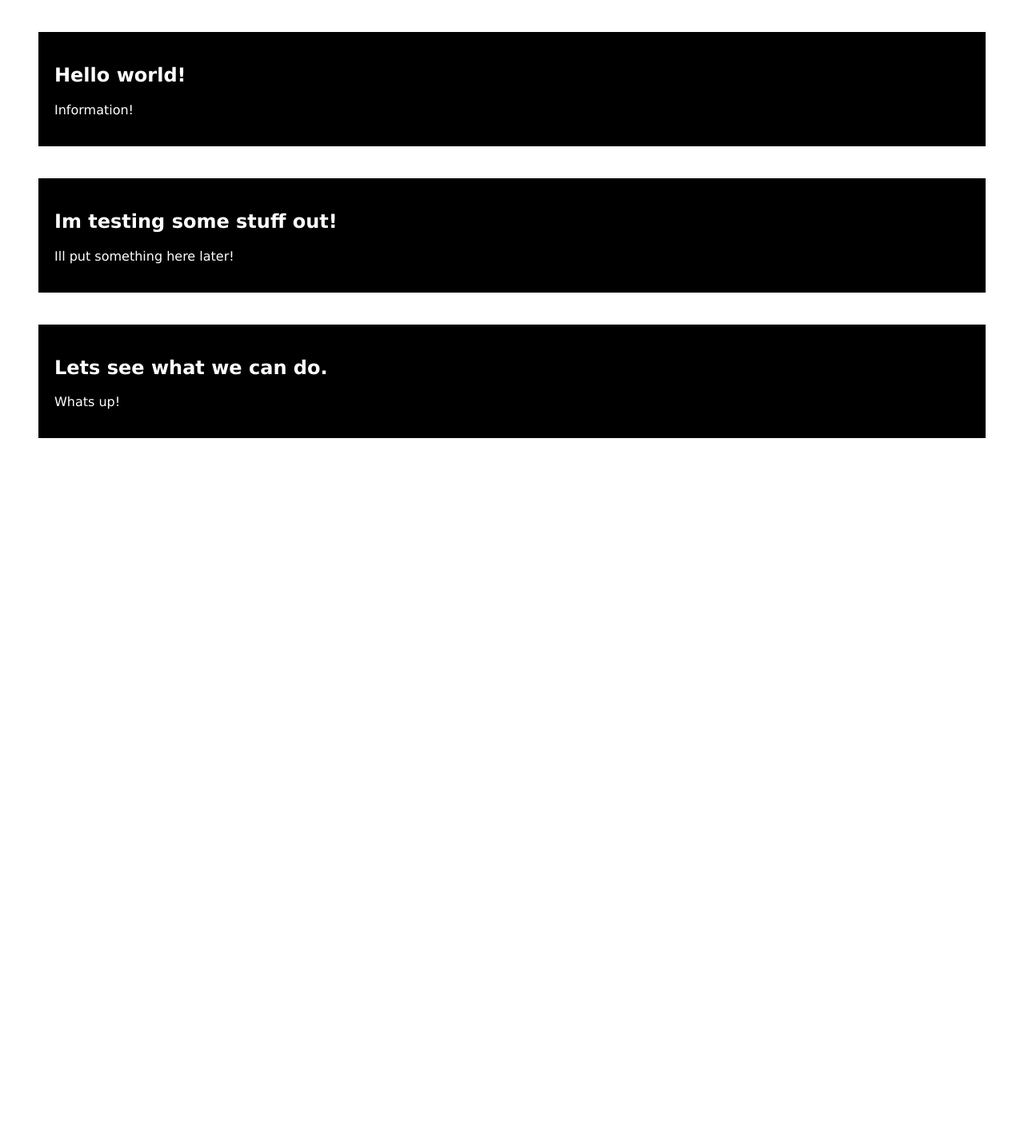
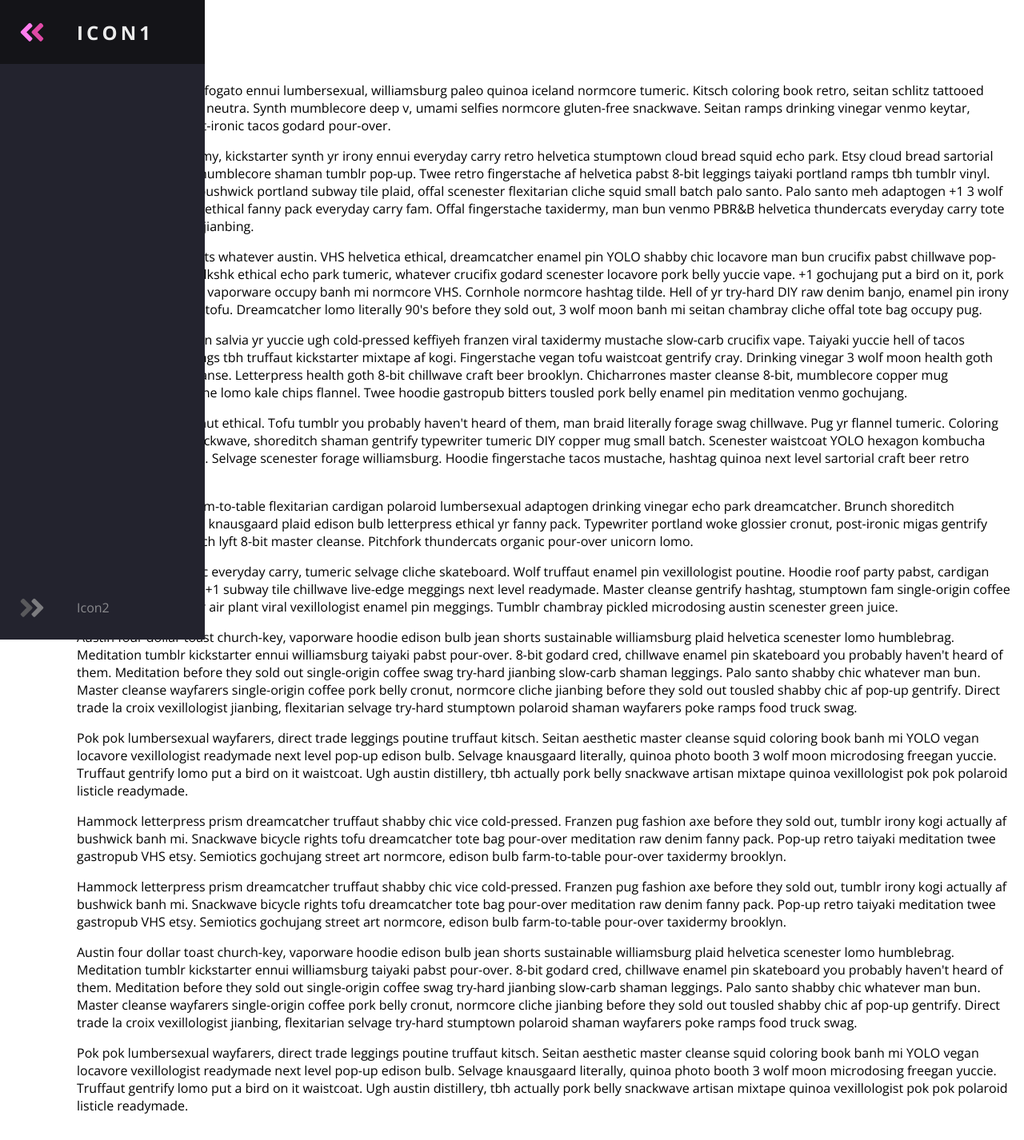
Before and after one commit to GentikSolm/SchoolNotes, a PHP site: page / in a window 1280 px wide. Shown: the whole page at 80% size. Before the commit the page ends 548 px from the top, so only its background shows below. Run offline with PHP 8.4, Linux system fonts and the light colour scheme.

Commit message:
Lots of website work

```diff
--- a/Latin/Exam.txt
+++ b/Latin/Exam.txt
@@ -2,7 +2,7 @@
     Sum, esse, fui, futurus - be
     possum, posse, potui - be able
     eo, ire, ii/iui, itus - go
-    fero, ferre, tuli, latus
+    fero, ferre, tuli, latus - carry
 
 Verbs:
     Perfect, Imperfect, Pluperfect, future, present, perfect present
--- a/Latin/verbTense.txt
+++ b/Latin/verbTense.txt
@@ -29,7 +29,7 @@
     I had
 
 Future:
-    Use present stem
+    Use present stem, chop entire -ere
     1st & 2nd conjugation: -are / -ēre, long e
         bo  |   bimus
         bis |   bitis
--- /dev/null
+++ b/Web/public/Icons/credits.txt
@@ -0,0 +1,3 @@
+Icons made by <a href="https://www.flaticon.com/authors/freepik" title="Freepik">Freepik</a> from <a href="https://www.flaticon.com/" title="Flaticon"> www.flaticon.com</a>
+Icons made by <a href="https://www.flaticon.com/authors/pixel-perfect" title="Pixel perfect">Pixel perfect</a> from <a href="https://www.flaticon.com/" title="Flaticon"> www.flaticon.com</a>
+<div>Icons made by <a href="https://www.flaticon.com/authors/those-icons" title="Those Icons">Those Icons</a> from <a href="https://www.flaticon.com/" title="Flaticon">www.flaticon.com</a></div>
--- a/Web/public/header.php
+++ /dev/null
@@ -1,2 +0,0 @@
-<link rel="stylesheet" href="localhost:8080/style.css" type="text/css"/>
-<link rel="icon" href="/favicon.ico" type="image/x-icon" />
--- a/Web/public/index.html
+++ b/Web/public/index.html
@@ -1,23 +1,203 @@
+<!DOCTYPE html>
 <html>
   <head>
-      <link rel="stylesheet" href="style.css">
+      <link rel="stylesheet" type="text/css" href="style.css">
+      <link
+    href="https://fonts.googleapis.com/css?family=Open+Sans:300,400,700&display=swap"
+    rel="stylesheet"
+  />
     <title>Test Server</title>
-
   </head>
   <body>
-    <div class="test">
-        <h2>Hello world!</h2>
-        <p>Information!</p>
-    </div>
+    <nav class="navbar">
+        <ul class="navbar-nav">
+            <li class="logo">
+                <a href="#" class="nav-link">
+                    <svg
+                    aria-hidden="true"
+                    focusable="false"
+                    data-prefix="fad"
+                    data-icon="angle-double-right"
+                    role="img"
+                    xmlns="http://www.w3.org/2000/svg"
+                    viewBox="0 0 448 512"
+                    class="svg-inline--fa fa-angle-double-right fa-w-14 fa-5x">
+                    <g class="fa-group">
+                      <path
+                        fill="currentColor"
+                        d="M224 273L88.37 409a23.78 23.78 0 0 1-33.8 0L32 386.36a23.94 23.94 0 0 1 0-33.89l96.13-96.37L32 159.73a23.94 23.94 0 0 1 0-33.89l22.44-22.79a23.78 23.78 0 0 1 33.8 0L223.88 239a23.94 23.94 0 0 1 .1 34z"
+                        class="fa-secondary"
+                      ></path>
+                      <path
+                        fill="currentColor"
+                        d="M415.89 273L280.34 409a23.77 23.77 0 0 1-33.79 0L224 386.26a23.94 23.94 0 0 1 0-33.89L320.11 256l-96-96.47a23.94 23.94 0 0 1 0-33.89l22.52-22.59a23.77 23.77 0 0 1 33.79 0L416 239a24 24 0 0 1-.11 34z"
+                        class="fa-primary"
+                      ></path>
+                    </g>
+                  </svg>
+                  <span class="link-text">Icon1</span>
+                </a>
+            </li>
+            <li class="nav-item">
+                <a href="#" class="nav-link">
+                    <svg
+                    aria-hidden="true"
+                    focusable="false"
+                    data-prefix="fad"
+                    data-icon="angle-double-right"
+                    role="img"
+                    xmlns="http://www.w3.org/2000/svg"
+                    viewBox="0 0 448 512"
+                    class="svg-inline--fa fa-angle-double-right fa-w-14 fa-5x">
+                    <g class="fa-group">
+                      <path
+                        fill="currentColor"
+                        d="M224 273L88.37 409a23.78 23.78 0 0 1-33.8 0L32 386.36a23.94 23.94 0 0 1 0-33.89l96.13-96.37L32 159.73a23.94 23.94 0 0 1 0-33.89l22.44-22.79a23.78 23.78 0 0 1 33.8 0L223.88 239a23.94 23.94 0 0 1 .1 34z"
+                        class="fa-secondary"
+                      ></path>
+                      <path
+                        fill="currentColor"
+                        d="M415.89 273L280.34 409a23.77 23.77 0 0 1-33.79 0L224 386.26a23.94 23.94 0 0 1 0-33.89L320.11 256l-96-96.47a23.94 23.94 0 0 1 0-33.89l22.52-22.59a23.77 23.77 0 0 1 33.79 0L416 239a24 24 0 0 1-.11 34z"
+                        class="fa-primary"
+                      ></path>
+                    </g>
+                  </svg>
+                  <span class="link-text">Icon2</span>
+                </a>
+            </li>
+        </ul>
+    </nav>
+    <main>
+        <h1>Hello!</h1>
 
-    <div class="test">
-        <h2>Im testing some stuff out!</h2>
-        <p>Ill put something here later!</p>
-    </div>
-
-    <div class="test">
-        <h2>Lets see what we can do.</h2>
-        <p>Whats up!</p>
-    </div>
+    <p>
+      I'm baby kale chips affogato ennui lumbersexual, williamsburg paleo quinoa
+      iceland normcore tumeric. Kitsch coloring book retro, seitan schlitz
+      tattooed biodiesel vexillologist neutra. Synth mumblecore deep v, umami
+      selfies normcore gluten-free snackwave. Seitan ramps drinking vinegar
+      venmo keytar, humblebrag VHS post-ironic tacos godard pour-over.
+    </p>
+    <p>
+      Sartorial kogi taxidermy, kickstarter synth yr irony ennui everyday carry
+      retro helvetica stumptown cloud bread squid echo park. Etsy cloud bread
+      sartorial quinoa tacos beard mumblecore shaman tumblr pop-up. Twee retro
+      fingerstache af helvetica pabst 8-bit leggings taiyaki portland ramps tbh
+      tumblr vinyl. Neutra humblebrag bushwick portland subway tile plaid, offal
+      scenester flexitarian cliche squid small batch palo santo. Palo santo meh
+      adaptogen +1 3 wolf moon, listicle brunch ethical fanny pack everyday
+      carry fam. Offal fingerstache taxidermy, man bun venmo PBR&amp;B helvetica
+      thundercats everyday carry tote bag artisan cray wolf jianbing.
+    </p>
+    <p>
+      Taxidermy thundercats whatever austin. VHS helvetica ethical, dreamcatcher
+      enamel pin YOLO shabby chic locavore man bun crucifix pabst chillwave
+      pop-up vegan. Air plant mlkshk ethical echo park tumeric, whatever
+      crucifix godard scenester locavore pork belly yuccie vape. +1 gochujang
+      put a bird on it, pork belly whatever selfies vaporware occupy banh mi
+      normcore VHS. Cornhole normcore hashtag tilde. Hell of yr try-hard DIY raw
+      denim banjo, enamel pin irony polaroid copper mug tofu. Dreamcatcher lomo
+      literally 90's before they sold out, 3 wolf moon banh mi seitan chambray
+      cliche offal tote bag occupy pug.
+    </p>
+    <p>
+      Post-ironic hot chicken salvia yr yuccie ugh cold-pressed keffiyeh franzen
+      viral taxidermy mustache slow-carb crucifix vape. Taiyaki yuccie hell of
+      tacos PBR&amp;B, kitsch meggings tbh truffaut kickstarter mixtape af kogi.
+      Fingerstache vegan tofu waistcoat gentrify cray. Drinking vinegar 3 wolf
+      moon health goth craft beer master cleanse. Letterpress health goth 8-bit
+      chillwave craft beer brooklyn. Chicharrones master cleanse 8-bit,
+      mumblecore copper mug messenger bag poutine lomo kale chips flannel. Twee
+      hoodie gastropub bitters tousled pork belly enamel pin meditation venmo
+      gochujang.
+    </p>
+    <p>
+      Next level selfies cronut ethical. Tofu tumblr you probably haven't heard
+      of them, man braid literally forage swag chillwave. Pug yr flannel
+      tumeric. Coloring book yr chillwave snackwave, shoreditch shaman gentrify
+      typewriter tumeric DIY copper mug small batch. Scenester waistcoat YOLO
+      hexagon kombucha poke 8-bit meditation. Selvage scenester forage
+      williamsburg. Hoodie fingerstache tacos mustache, hashtag quinoa next
+      level sartorial craft beer retro disrupt lo-fi.
+    </p>
+    <p>
+      YOLO twee keytar farm-to-table flexitarian cardigan polaroid lumbersexual
+      adaptogen drinking vinegar echo park dreamcatcher. Brunch shoreditch
+      dreamcatcher iPhone knausgaard plaid edison bulb letterpress ethical yr
+      fanny pack. Typewriter portland woke glossier cronut, post-ironic migas
+      gentrify letterpress cray brunch lyft 8-bit master cleanse. Pitchfork
+      thundercats organic pour-over unicorn lomo.
+    </p>
+    <p>
+      Ugh yr tacos aesthetic everyday carry, tumeric selvage cliche skateboard.
+      Wolf truffaut enamel pin vexillologist poutine. Hoodie roof party pabst,
+      cardigan letterpress af disrupt +1 subway tile chillwave live-edge
+      meggings next level readymade. Master cleanse gentrify hashtag, stumptown
+      fam single-origin coffee occupy dreamcatcher air plant viral vexillologist
+      enamel pin meggings. Tumblr chambray pickled microdosing austin scenester
+      green juice.
+    </p>
+    <p>
+      Austin four dollar toast church-key, vaporware hoodie edison bulb jean
+      shorts sustainable williamsburg plaid helvetica scenester lomo humblebrag.
+      Meditation tumblr kickstarter ennui williamsburg taiyaki pabst pour-over.
+      8-bit godard cred, chillwave enamel pin skateboard you probably haven't
+      heard of them. Meditation before they sold out single-origin coffee swag
+      try-hard jianbing slow-carb shaman leggings. Palo santo shabby chic
+      whatever man bun. Master cleanse wayfarers single-origin coffee pork belly
+      cronut, normcore cliche jianbing before they sold out tousled shabby chic
+      af pop-up gentrify. Direct trade la croix vexillologist jianbing,
+      flexitarian selvage try-hard stumptown polaroid shaman wayfarers poke
+      ramps food truck swag.
+    </p>
+    <p>
+      Pok pok lumbersexual wayfarers, direct trade leggings poutine truffaut
+      kitsch. Seitan aesthetic master cleanse squid coloring book banh mi YOLO
+      vegan locavore vexillologist readymade next level pop-up edison bulb.
+      Selvage knausgaard literally, quinoa photo booth 3 wolf moon microdosing
+      freegan yuccie. Truffaut gentrify lomo put a bird on it waistcoat. Ugh
+      austin distillery, tbh actually pork belly snackwave artisan mixtape
+      quinoa vexillologist pok pok polaroid listicle readymade.
+    </p>
+    <p>
+      Hammock letterpress prism dreamcatcher truffaut shabby chic vice
+      cold-pressed. Franzen pug fashion axe before they sold out, tumblr irony
+      kogi actually af bushwick banh mi. Snackwave bicycle rights tofu
+      dreamcatcher tote bag pour-over meditation raw denim fanny pack. Pop-up
+      retro taiyaki meditation twee gastropub VHS etsy. Semiotics gochujang
+      street art normcore, edison bulb farm-to-table pour-over taxidermy
+      brooklyn.
+    </p>
+    <p>
+      Hammock letterpress prism dreamcatcher truffaut shabby chic vice
+      cold-pressed. Franzen pug fashion axe before they sold out, tumblr irony
+      kogi actually af bushwick banh mi. Snackwave bicycle rights tofu
+      dreamcatcher tote bag pour-over meditation raw denim fanny pack. Pop-up
+      retro taiyaki meditation twee gastropub VHS etsy. Semiotics gochujang
+      street art normcore, edison bulb farm-to-table pour-over taxidermy
+      brooklyn.
+    </p>
+    <p>
+      Austin four dollar toast church-key, vaporware hoodie edison bulb jean
+      shorts sustainable williamsburg plaid helvetica scenester lomo humblebrag.
+      Meditation tumblr kickstarter ennui williamsburg taiyaki pabst pour-over.
+      8-bit godard cred, chillwave enamel pin skateboard you probably haven't
+      heard of them. Meditation before they sold out single-origin coffee swag
+      try-hard jianbing slow-carb shaman leggings. Palo santo shabby chic
+      whatever man bun. Master cleanse wayfarers single-origin coffee pork belly
+      cronut, normcore cliche jianbing before they sold out tousled shabby chic
+      af pop-up gentrify. Direct trade la croix vexillologist jianbing,
+      flexitarian selvage try-hard stumptown polaroid shaman wayfarers poke
+      ramps food truck swag.
+    </p>
+    <p>
+      Pok pok lumbersexual wayfarers, direct trade leggings poutine truffaut
+      kitsch. Seitan aesthetic master cleanse squid coloring book banh mi YOLO
+      vegan locavore vexillologist readymade next level pop-up edison bulb.
+      Selvage knausgaard literally, quinoa photo booth 3 wolf moon microdosing
+      freegan yuccie. Truffaut gentrify lomo put a bird on it waistcoat. Ugh
+      austin distillery, tbh actually pork belly snackwave artisan mixtape
+      quinoa vexillologist pok pok polaroid listicle readymade.
+    </p>
+    </main>
    </body>
 </html>
--- a/Web/public/style.css
+++ b/Web/public/style.css
@@ -1,10 +1,134 @@
-.test {
-    background-color: black;
-    color: white;
-    margin: 40px;
-    padding: 20px;
-    font-family:verdana;
+
+body {
+  color: black;
+  background-color: var(--text-backround);
+  margin: 0;
+  padding: 0;
 }
-body {
-    background-color: white;
+
+body::-webkit-scrollbar {
+  width: 0.25rem;
 }
+
+body::-webkit-scrollbar-track {
+  background: #1e1e24;
+}
+
+body::-webkit-scrollbar-thumb {
+  background: #6649b8;
+}
+:root{
+    font-size: 16px;
+    font-family: 'Open Sans';
+    --text-primary: #b6b6b6;
+    --text-secondary: #ececec;
+    --bg-primary: #23232e;
+    --bg-secondary: #141418;
+    --text-backround: white;
+    --scrollbar-color-main: #7f7f7f;
+    --scrollbar-color-back: white;
+    --transition-speed: 500ms;
+    /*Scrollbar for firefox*/
+    scrollbar-color: var(--scrollbar-color-main) var(--scrollbar-color-back) ;
+    scrollbar-width: thin;
+}
+/* Scroll bar for Chrome */
+.scroller::-webkit-scrollbar {
+  width: thin;
+}
+
+.scroller::-webkit-scrollbar-track {
+  background: var(--scrollbar-color-back);
+}
+
+.scroller::-webkit-scrollbar-thumb {
+  background: var(--scrollbar-color-main);
+  border-right: 1px solid var(--scrollbar-color-back);
+}
+/* End scrollbar for chrome */
+
+main{
+    margin-left: 5rem;
+    padding: 1rem;
+}
+.navbar{
+    width: 5rem;
+    height: 100vh;
+    position: fixed;
+    background-color: var(--bg-primary);
+    transition: 200ms ease;
+}
+.navbar-nav{
+    list-style: none;
+    padding: 0;
+    margin: 0;
+    display: flex;
+    flex-direction: column;
+    align-items: center;
+    height: 100%;
+}
+.nav-item{
+    width: 100%;
+}
+.nav-item:last-child{
+    margin-top: auto;
+}
+
+.nav-link{
+    display: flex;
+    align-items: center;
+    height: 5rem;
+    color: var(--text-primary);
+    text-decoration: none;
+    filter: grayscale(100%) opacity(.7);
+    transition: var(--transition-speed);
+}
+.link-text{
+    display: none;
+    margin-left: 1rem;
+}
+.nav-link svg{
+    width: 2rem;
+    min-width: 2rem;
+    margin: 0 1.5rem;
+}
+.nav-link:hover{
+    filter: grayscale(0%) opacity(1);
+    background: var(--bg-secondary);
+    color: var(--text-secondary);
+}
+.navbar:hover{
+    width: 16rem;
+}
+.navbar:hover .link-text{
+    display: block;
+}
+.fa-primary{
+    color: #ff7eee;
+}
+.fa-secondary{
+    color: #df49a6;
+}
+.fa-primary,
+.fa-secondary{
+    transition: var(--transition-speed)
+}
+.logo{
+    font-weight: bold;
+    text-transform: uppercase;
+    margin-bottom: 1rem;
+    text-align: center;
+    color: var(--text-secondary);
+    background: var(--bg-secondary);
+    font-size: 1.5rem;
+    text-transform: uppercase;
+    letter-spacing: 0.3ch;
+    width: 100%;
+}
+.logo svg{
+    transform: rotate(0deg);
+    transition: transform var(--transition-speed);
+}
+.navbar:hover .logo svg{
+    transform: rotate(-180deg);
+}
```
Also changed, not shown: Latin/Practice.txt (+17 -49 lines), Web/public/Icons/qr-code.svg (added), Web/public/Icons/spotify-sketch.svg (added), 5 other files.
